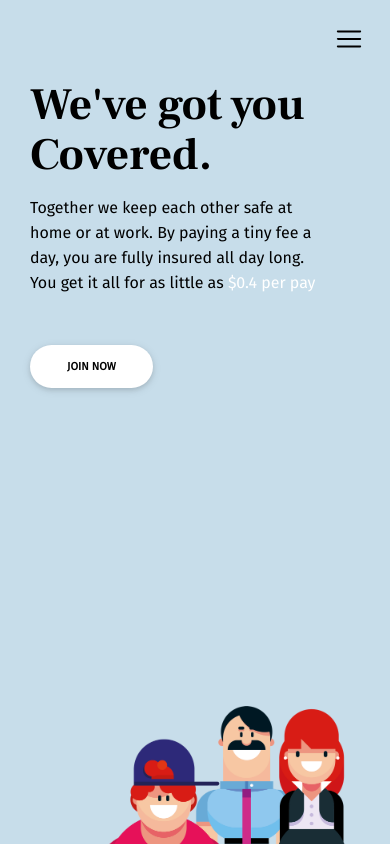
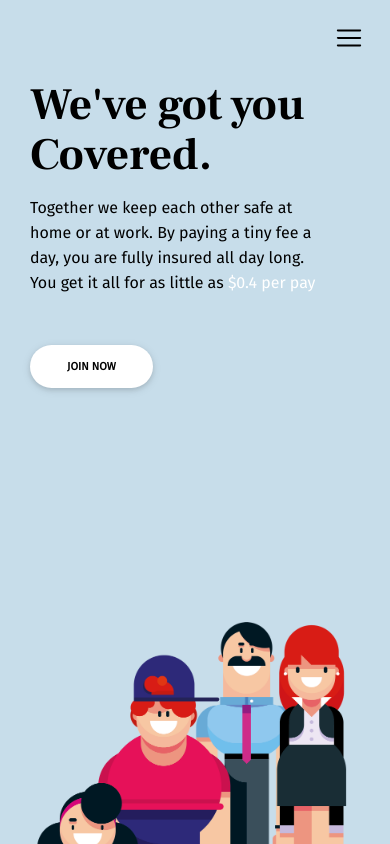
Before and after one commit to CarinWood/insurance-project, a React (Vite) app: page / in a window 390 px wide. Shown: the top 844 px of the page. Built offline with nearby package versions, Linux system fonts and the light colour scheme.

Commit message:
css updated

```diff
--- a/src/components/about/about.css
+++ b/src/components/about/about.css
@@ -24,7 +24,7 @@
 @media screen and (max-width: 888px) {
     .about {
         height: 200vh;
-        justify-content: flex-start;
+        justify-content: flex-end;
         padding-bottom: 80px;
     }
 
--- a/src/components/home/home.css
+++ b/src/components/home/home.css
@@ -118,7 +118,7 @@
 
     .home section {
         width: 100%;
-        height: 120vh;
+        height: 110vh;
         padding-top: 80px;
         position: relative;
         align-items: flex-start;
--- a/src/components/menu/menu.css
+++ b/src/components/menu/menu.css
@@ -44,7 +44,7 @@
         flex-direction: column;
         align-items: center;
         justify-content: flex-start;
-        margin-top: 80px;
+        margin-top: 30px;
     }
 
     .menu-items li {
```
